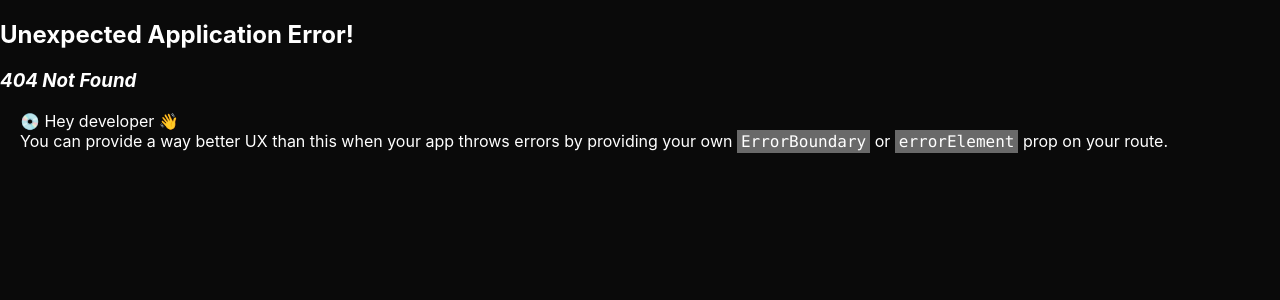
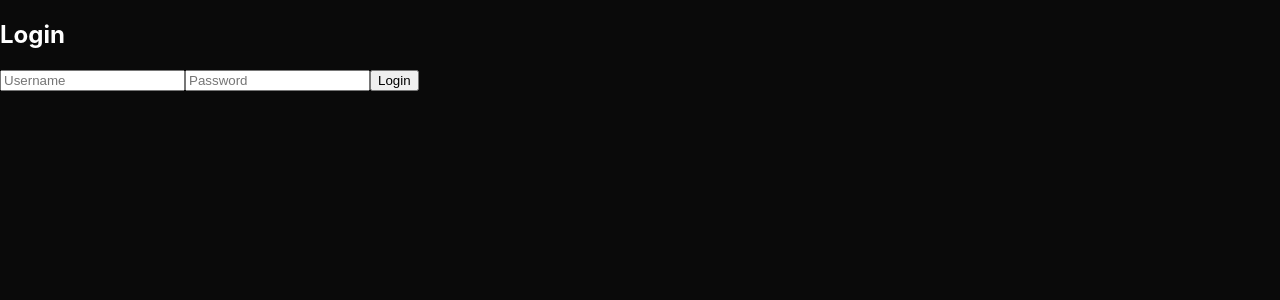
Before and after one commit to Rahul-M01/portfolio, a React (Create React App) app: page /login in a window 1280 px wide. Before the commit this address had no page. Shown: the top 300 px of the page. Built offline with nearby package versions, Linux system fonts and the light colour scheme; no server answers.

Commit message:
Added login to access drishyam homepage

```diff
--- a/src/App.js
+++ b/src/App.js
@@ -1,4 +1,3 @@
-// App.js
 import './App.css';
 import Bot from './projects/discord_bot/bot';
 import Homelab from './projects/homelab/homelab';
@@ -7,6 +6,8 @@ import { createBrowserRouter, RouterProvider } from "react-router-dom";
 import LayoutWithTracker from './useTracker/layoutTracker'; // Ensure path is correct
 import Drishyam from './projects/drishyam/drishyam';
 import DrishyamHome from './projects/drishyam/drishyam_site/drishyam_home';
+import ProtectedRoute from './routing/protected-route'
+import Login from './login/login'
 
 function App() {
     const router = createBrowserRouter([
@@ -28,7 +29,15 @@ function App() {
         },
         {
             path: "/drishyam_home",
-            element: <LayoutWithTracker><DrishyamHome /></LayoutWithTracker>,
+            element: (
+                <ProtectedRoute>
+                    <LayoutWithTracker><DrishyamHome /></LayoutWithTracker>
+                </ProtectedRoute>
+            ),
+        },
+        {
+            path: "/login",
+            element: <LayoutWithTracker><Login /></LayoutWithTracker>,
         },
     ]);
 
--- /dev/null
+++ b/src/login/login.js
@@ -0,0 +1,52 @@
+import React, { useState } from "react";
+import { useNavigate } from "react-router-dom";
+
+const Login = () => {
+  const [username, setUsername] = useState("");
+  const [password, setPassword] = useState("");
+  const navigate = useNavigate();
+
+  const handleLogin = async (e) => {
+    e.preventDefault();
+    try {
+      const response = await fetch("http://localhost:8080/api/auth/login", {
+        method: "POST",
+        headers: { "Content-Type": "application/json" },
+        body: JSON.stringify({ username, password }),
+      });
+
+      if (response.ok) {
+        const data = await response.json();
+        localStorage.setItem("token", data.token);
+        navigate("/drishyam_home");
+      } else {
+        alert("Invalid username or password.");
+      }
+    } catch (err) {
+      console.error("Login error:", err);
+    }
+  };
+
+  return (
+    <div>
+      <h2>Login</h2>
+      <form onSubmit={handleLogin}>
+        <input
+          type="text"
+          placeholder="Username"
+          value={username}
+          onChange={(e) => setUsername(e.target.value)}
+        />
+        <input
+          type="password"
+          placeholder="Password"
+          value={password}
+          onChange={(e) => setPassword(e.target.value)}
+        />
+        <button type="submit">Login</button>
+      </form>
+    </div>
+  );
+};
+
+export default Login;
--- a/src/projects/drishyam/drishyam.js
+++ b/src/projects/drishyam/drishyam.js
@@ -30,55 +30,12 @@ const Drishyam = () => {
                     <ul>
                         <li><FontAwesomeIcon icon={faHammer} />Video hosting platform</li>
                         <li><FontAwesomeIcon icon={faComments} />Auto-download videos using a link provided by user</li>
-                        <li><FontAwesomeIcon icon={faTrash} />Undo deletion of a message done by a user</li>
-                        <li><FontAwesomeIcon icon={faPenToSquare} />See original version of edited text</li>
-                        <li><FontAwesomeIcon icon={faBroom} />Clean up server by wiping 'x' number of messages</li>
-                    </ul>
-                </div>
-                <div className="bot-paragraph">
-                    <span class="drishyam-feature-title">Search functionality</span>
-                    <ul>
-                        <li><FontAwesomeIcon icon={faCirclePlay} />Search videos by title</li>
-                        <li><FontAwesomeIcon icon={faPause} />Pause</li>
-                        <li><FontAwesomeIcon icon={faPlay} />Resume</li>
-                        <li><FontAwesomeIcon icon={faForward} />Skip</li>
-                        <li><FontAwesomeIcon icon={faList} />Queue</li>
-                        <li><FontAwesomeIcon icon={faVolumeLow} />Adjust Volume</li>
-                    </ul>
-                </div>
-            </div>
-            <div className="additional-text bot-two-paragraphs">
-                <div className="bot-paragraph">
-                    <span class="bot-feature-title">Blackjack</span>
-                    <ul>
-                        <li><FontAwesomeIcon icon={faScaleBalanced} />Standard Rules</li>
-                        <li><FontAwesomeIcon icon={faPeopleGroup} />Player vs Player vs Dealer</li>
-                        <li><FontAwesomeIcon icon={faMoneyBill} /> Accepts bets using virtual(fake) currency</li>
-                        <li><FontAwesomeIcon icon={faRankingStar} />Leaderboard and Rankings</li>
-                        <li><FontAwesomeIcon icon={faUikit} />Well Built UI using Embeds</li>
-                    </ul>
-                </div>
-                <div className="bot-paragraph">
-                    <span class="bot-feature-title">Texas Hold'em Poker</span>
-                    <ul>
-                        <li><FontAwesomeIcon icon={faUserGroup} />Play against others</li>
-                        <li><FontAwesomeIcon icon={faMoneyBill} />Uses virtual(fake) currency</li>
-                        <li><FontAwesomeIcon icon={faRankingStar} />Leaderboard and Rankings</li>
-                        <li><FontAwesomeIcon icon={faChartSimple} />Individual Statistics</li>
-                        <li><FontAwesomeIcon icon={faListUl} />- (ToDo) Add variants like Omaha and Seven-Card Stud</li>
-                    </ul>
-                </div>
-            </div>
-
-            <div className="additional-text bot-two-paragraphs">
-                <div className="bot-paragraph">
-                    <span class="bot-feature-title">Quality of Life</span>
-                    <ul>
-                        <li><FontAwesomeIcon icon={faLayerGroup} />Leveling system</li>
-                        <li><FontAwesomeIcon icon={faSquarePollVertical} />User defined polls</li>
-                        <li><FontAwesomeIcon icon={faLanguage} />Translation of Text</li>
-                        <li><FontAwesomeIcon icon={faLink} />Shortening URL</li>
-                        <li><FontAwesomeIcon icon={faBell} />Set a Reminder</li>
+                        <div className="homelab-button"><span><a href="drishyam_home" class="button-text">Visit Drishyam</a></span>
+                            <svg>
+                                <polyline class="o1" points="0 0, 150 0, 150 55, 0 55, 0 0"></polyline>
+                                <polyline class="o2" points="0 0, 150 0, 150 55, 0 55, 0 0"></polyline>
+                            </svg>
+                        </div>
                     </ul>
                 </div>
             </div>
--- /dev/null
+++ b/src/projects/drishyam/drishyam_site/drishyam_home.js
@@ -0,0 +1,15 @@
+import React from 'react';
+import './drishyam_home.css';
+import Footer from '../../../footer/Footer';
+import Header from '../../../header/header';
+
+const DrishyamHome = () => {
+    return (
+        <div>
+            <Header />
+            <Footer />
+        </div >
+    );
+};
+
+export default DrishyamHome;
--- /dev/null
+++ b/src/routing/protected-route.js
@@ -0,0 +1,9 @@
+import React from "react";
+import { Navigate } from "react-router-dom";
+
+const ProtectedRoute = ({ children }) => {
+  const isAuthenticated = !!localStorage.getItem("token"); // Check if the token exists
+  return isAuthenticated ? children : <Navigate to="/login" />;
+};
+
+export default ProtectedRoute;
```
Also changed, not shown: src/login/login.css (added), src/projects/drishyam/drishyam_site/drishyam_home.css (added).
